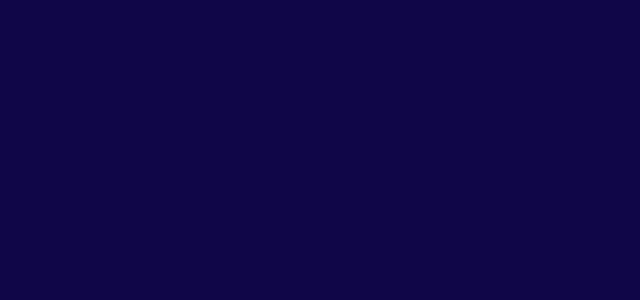
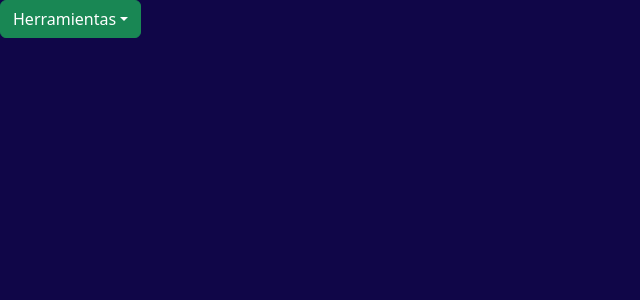
Before and after one commit to adoptacoder-app/adoptacoder, a React (Create React App) app: page / in a window 1280 px wide. Shown: the top 300 px of the page, without its empty margins (0-640 px from the left). Built offline with nearby package versions, Linux system fonts and the light colour scheme; the HTML template or start-up script is replaced by a standard one.

Commit message:
add css bootstrap styles

```diff
--- a/package.json
+++ b/package.json
@@ -3,14 +3,18 @@
   "version": "0.1.0",
   "private": true,
   "dependencies": {
+    "@popperjs/core": "^2.11.6",
     "@testing-library/jest-dom": "^5.16.5",
     "@testing-library/react": "^13.4.0",
     "@testing-library/user-event": "^13.5.0",
+    "bootstrap": "^5.2.3",
     "react": "^18.2.0",
+    "react-bootstrap": "^2.7.2",
     "react-dom": "^18.2.0",
     "react-router": "^6.8.1",
     "react-router-dom": "^6.8.1",
     "react-scripts": "5.0.1",
+    "reactstrap": "^9.1.6",
     "web-vitals": "^2.1.4"
   },
   "scripts": {
--- a/src/App.js
+++ b/src/App.js
@@ -1,11 +1,15 @@
-import { Route, Routes } from "react-router";
+// import { Route, Routes } from "react-router";
 import "./App.css"
+import 'bootstrap/dist/css/bootstrap.min.css';
+import GenericDropdown from "./assets/atom-dropdown/atom-dropdown";
+
 
 function App() {
   return (
-    <Routes>
-      <Route path="/" element={''}/>
-    </Routes>
+    // <Routes>
+    //   <Route path="/" element={''}/>
+    // </Routes>
+    <GenericDropdown/>
   );
 }
 
--- a/src/assets/atom-dropdown/atom-dropdown.jsx
+++ b/src/assets/atom-dropdown/atom-dropdown.jsx
@@ -1,19 +1,21 @@
 import React from "react"
+import Dropdown from 'react-bootstrap/Dropdown';
 import "./atom-dropdown.css"
 
-function Dropdown(){
-    return (
-        <div class="dropdown">
-  <button class="btn btn-secondary dropdown-toggle" type="button" id="dropdownMenuButton" data-toggle="dropdown" aria-haspopup="true" aria-expanded="false">
-    Dropdown button
-  </button>
-  <div class="dropdown-menu" aria-labelledby="dropdownMenuButton">
-    <a class="dropdown-item" href="#">Action</a>
-    <a class="dropdown-item" href="#">Another action</a>
-    <a class="dropdown-item" href="#">Something else here</a>
-  </div>
-</div>
-    )
+function GenericDropdown() {
+ return (
+    <Dropdown>
+      <Dropdown.Toggle variant="success" id="dropdown-basic">
+        Herramientas
+      </Dropdown.Toggle>
+
+      <Dropdown.Menu>
+        <Dropdown.Item href="#/action-1">Action</Dropdown.Item>
+        <Dropdown.Item href="#/action-2">Another action</Dropdown.Item>
+        <Dropdown.Item href="#/action-3">Something else</Dropdown.Item>
+      </Dropdown.Menu>
+    </Dropdown>
+  );
 }
 
-export default Dropdown;
+export default GenericDropdown;
```
Also changed, not shown: 1 other file (tests, documents, lock files or other folders).
